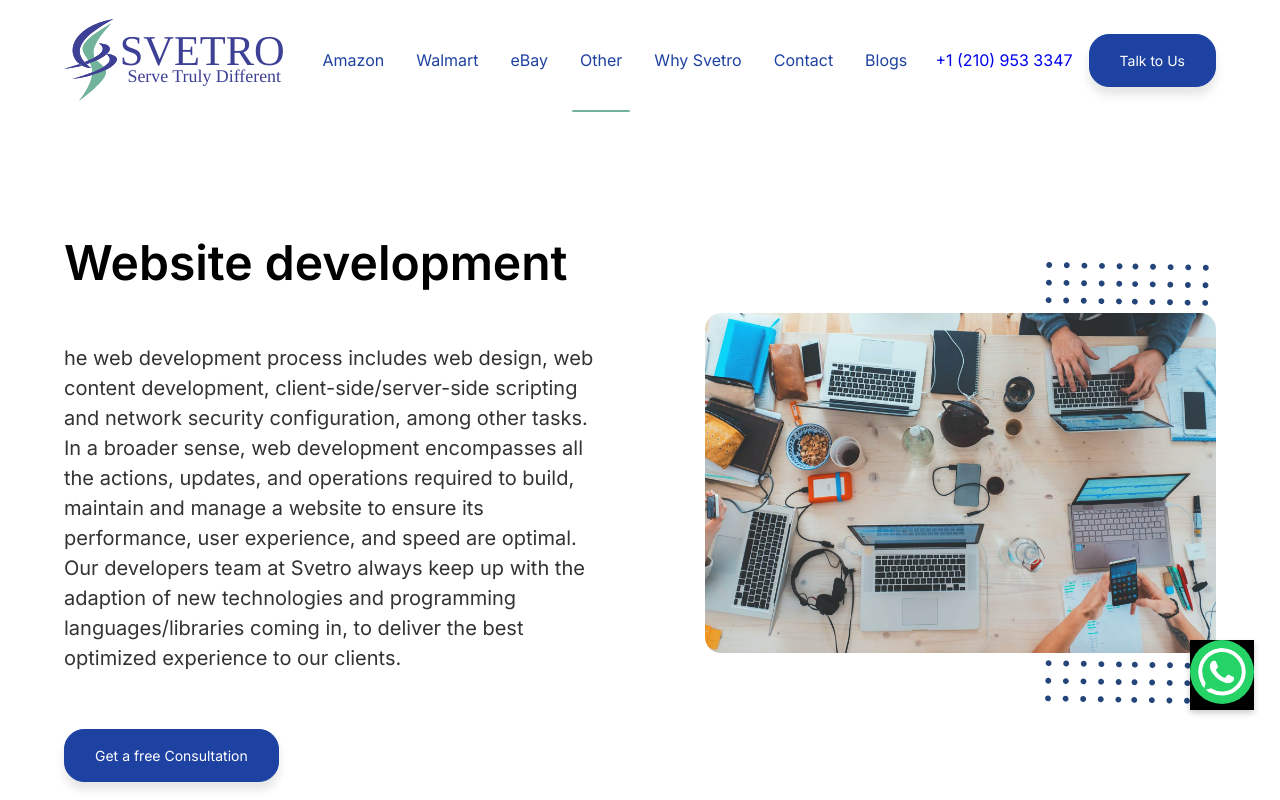
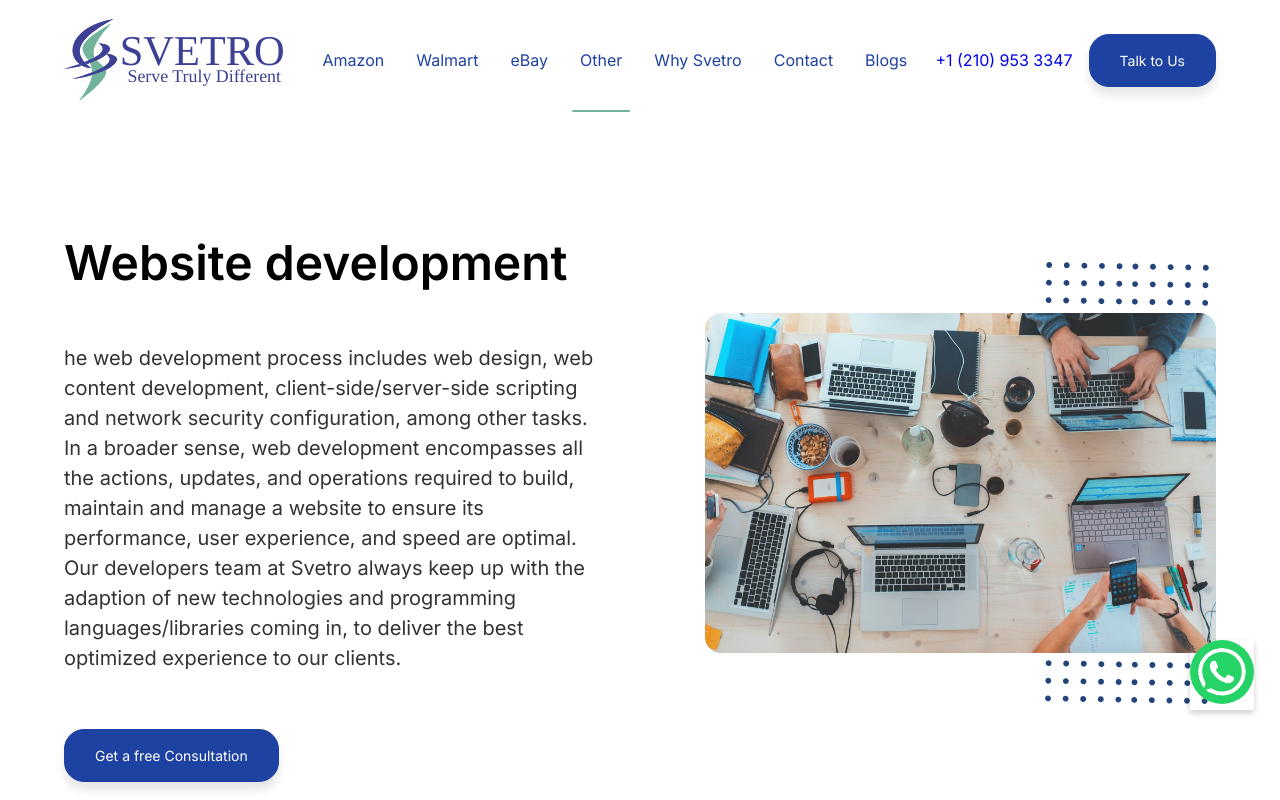
Before and after one commit to hariscs/svetro-app, a React (Create React App) app: page /fba in a window 1280 px wide. Shown: the top 800 px of the page. Built offline with nearby package versions, Linux system fonts and the light colour scheme.

Commit message:
Update ContactButtons.module.css

```diff
--- a/src/components/ContactButtons/ContactButtons.module.css
+++ b/src/components/ContactButtons/ContactButtons.module.css
@@ -4,7 +4,6 @@
 	right: 2%;
 	box-shadow: 0 3px 6px rgba(0, 0, 0, .2);
     	border-radius: 100hv;
-   	Background-color: Black
 }
 
 .buttons:hover::before {
```
